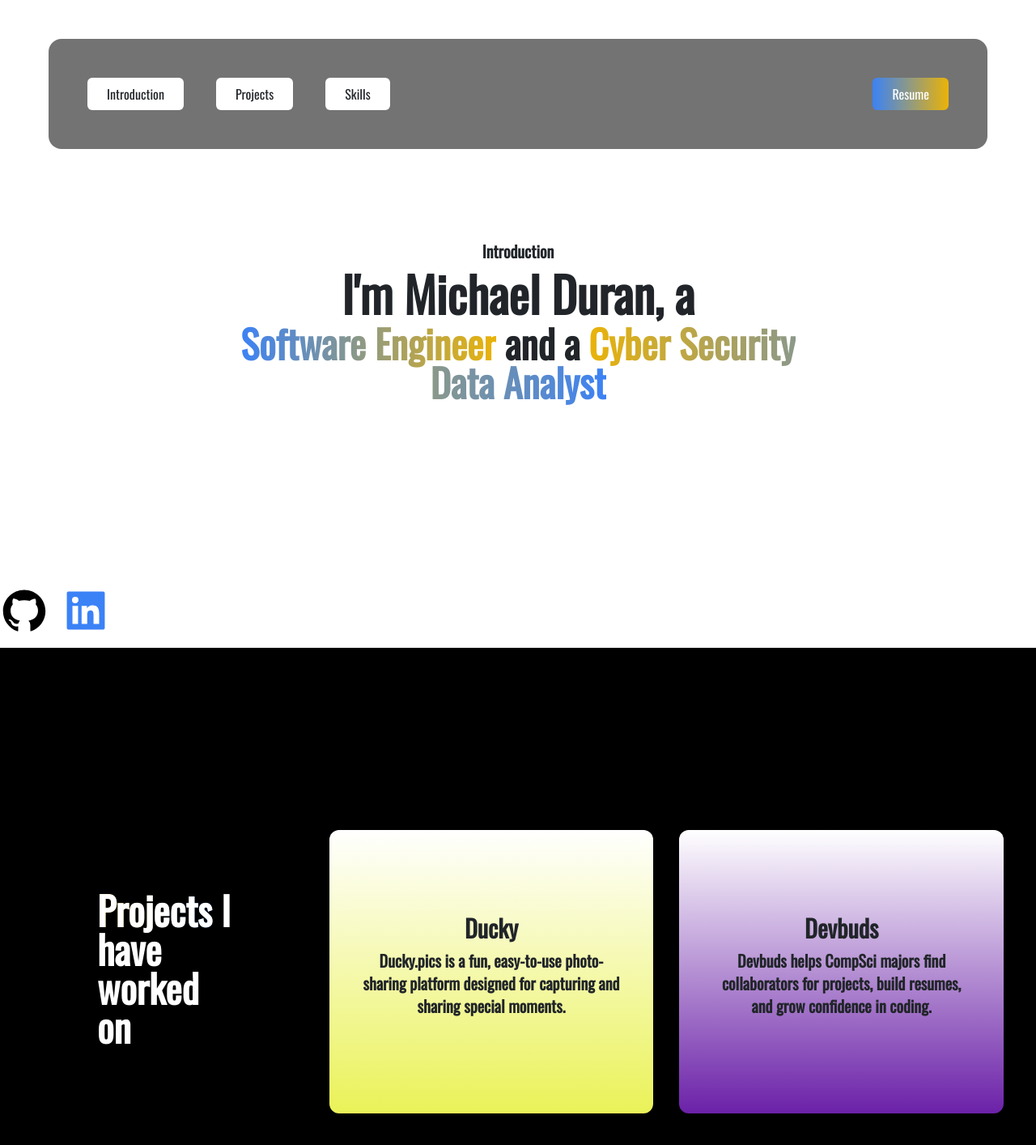
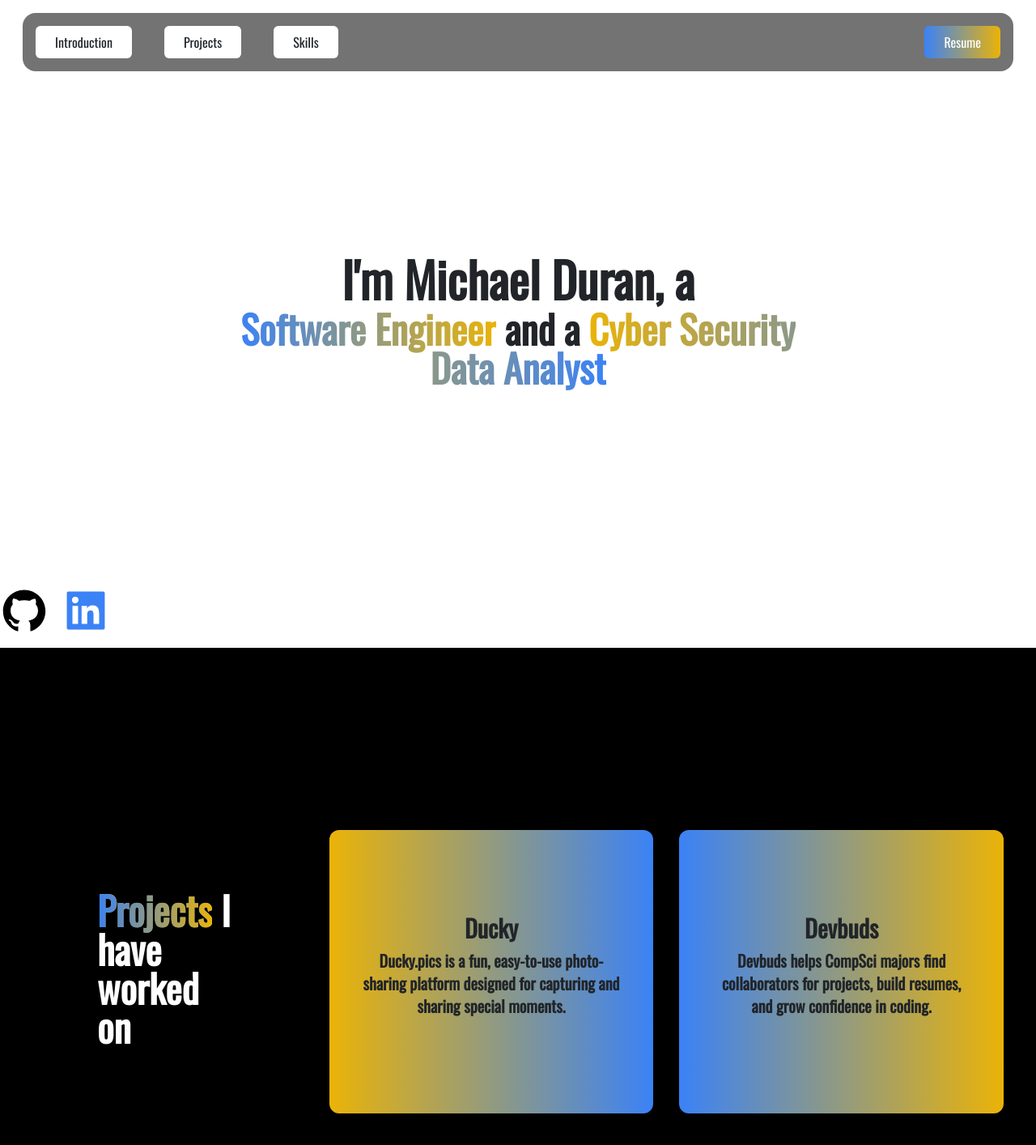
Before and after one commit to duranmichael681/Portfolio, a Next.js app: page / in a window 1280 px wide. Shown: the top 1414 px of the page at 81% size. Built offline with nearby package versions, Linux system fonts and the light colour scheme.

Commit message:
Changed up the NavBar and also changed some of the color schemes

```diff
--- a/app/page.js
+++ b/app/page.js
@@ -26,9 +26,9 @@ export default function Home() {
         <meta property='og:url' content='https://yourwebsite.com' />
       </Head>
 
-      <main className='bg-white dark:bg-black min-h-screen'>
+      <main className='bg-white dark:bg-black min-h-snen'>
         {/* Navbar */}
-        <nav className='fixed top-0 left-3 right-3 bg-neutral-500 z-50 flex justify-between items-center rounded-2xl p-5 m-5'>
+        <nav className='fixed top-0 left-3 right-3 bg-neutral-500 z-50 flex justify-between items-center rounded-2xl p-3 m-3'>
           {/* Left side buttons */}
           <div className='flex gap-10'>
             <motion.button
@@ -75,9 +75,6 @@ export default function Home() {
         {/* Centered Content */}
         <section id='intro' className='h-screen flex items-center justify-center text-center'>
           <div className='max-w-3xl'>
-            <motion.h1 className=' font-bold text-xl' href='#intro'>
-              Introduction
-            </motion.h1>
             <motion.h1 className='text-6xl font-bold' initial={{ opacity: 0, y: -20 }} animate={{ opacity: 1, y: 0 }} transition={{ duration: 0.5 }}>
               I'm Michael Duran, a{' '}
             </motion.h1>
@@ -107,7 +104,10 @@ export default function Home() {
             {/* Left Side: Title */}
             <h1 className='text-white text-5xl font-bold p-20 w-1/3'>
               {' '}
-              <a className=' bg-gradient-to-r from-yellow-500 to-blue-500 text-transparent bg-clip-text'>Projects</a> I have worked on
+              <a className=' bg-gradient-to-r from-yellow-500 to-blue-500 text-transparent bg-clip-text'>
+                <span className='bg-gradient-to-r from-blue-500 to-yellow-500 text-transparent bg-clip-text'>Projects</span>
+              </a>{' '}
+              I have worked on
             </h1>
 
             {/* Right Side: Project Cards */}
@@ -116,7 +116,7 @@ export default function Home() {
               <a href='https://www.ducky.pics' target='_blank' className='flex-1 max-w-md'>
                 <motion.div
                   className={`text-center rounded-xl shadow-xl p-10 min-h-[350px] flex flex-col justify-center ${
-                    darkMode ? 'bg-gradient-to-b from-[#eaf258] to-white' : 'bg-gradient-to-b from-white to-[#eaf258]'
+                    darkMode ? 'bg-gradient-to-b from-[#eaf258] to-white' : 'bg-gradient-to-l from-blue-500 to-yellow-500'
                   }`}
                   whileHover={{ scale: 1.1 }}
                   whileTap={{ scale: 0.9 }}
@@ -135,7 +135,7 @@ export default function Home() {
               <a href='https://www.Devbuds.org' target='_blank' className='flex-1 max-w-md'>
                 <motion.div
                   className={`text-center rounded-xl shadow-xl p-10 min-h-[350px] flex flex-col justify-center ${
-                    darkMode ? 'bg-gradient-to-b from-[#eaf258] to-white' : 'bg-gradient-to-b from-white to- bg-purple-800'
+                    darkMode ? 'bg-gradient-to-b from-[#eaf258] to-white' : 'bg-gradient-to-r from-blue-500 to-yellow-500'
                   }`}
                   whileHover={{ scale: 1.1 }}
                   whileTap={{ scale: 0.9 }}
```
